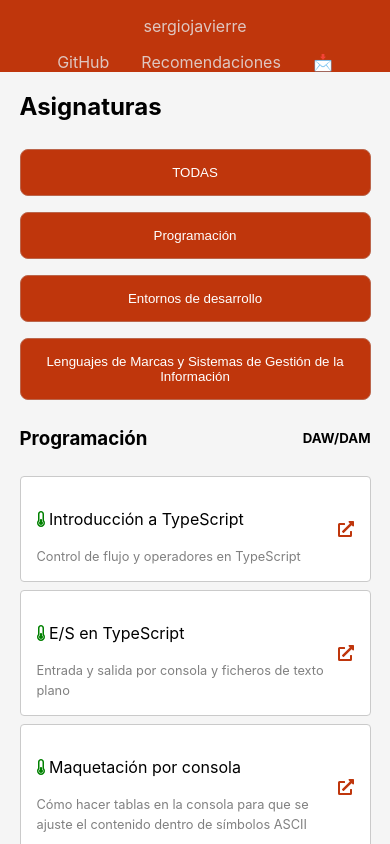
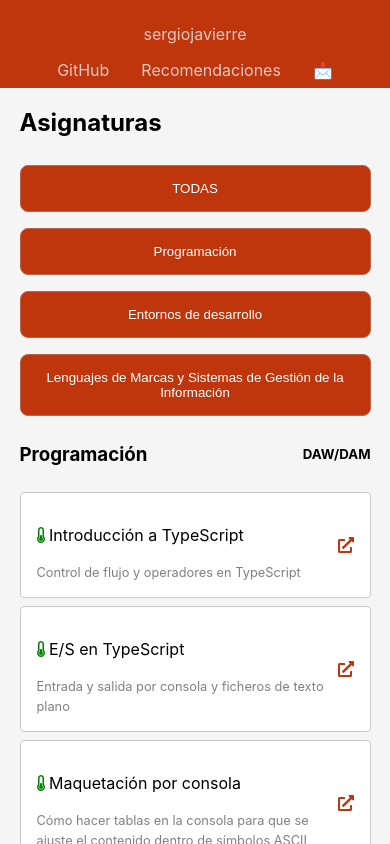
Before and after one commit to sergiojavierre/apuntes, a React (Create React App) app: page / in a window 390 px wide. Shown: the top 844 px of the page. Built offline with nearby package versions, Linux system fonts and the light colour scheme.

Commit message:
Responsive

```diff
--- a/src/App.css
+++ b/src/App.css
@@ -43,6 +43,7 @@ main {
 @media (max-width: 700px) {
   nav {
     flex-direction: column;
+    padding: 8px;
   }
   main {
     width: 90%;
```
